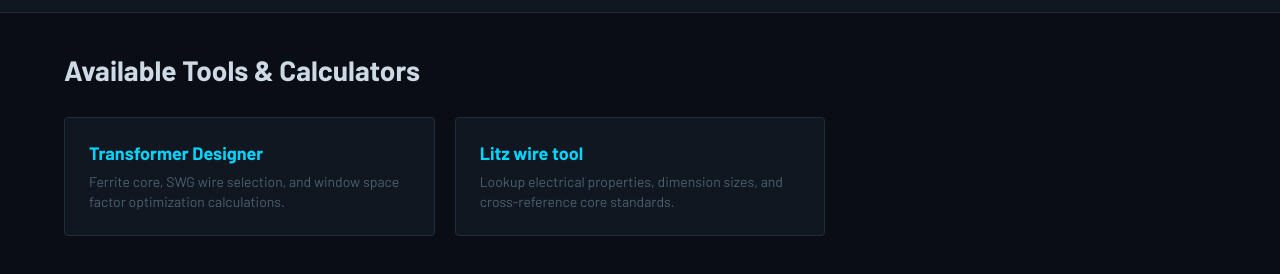
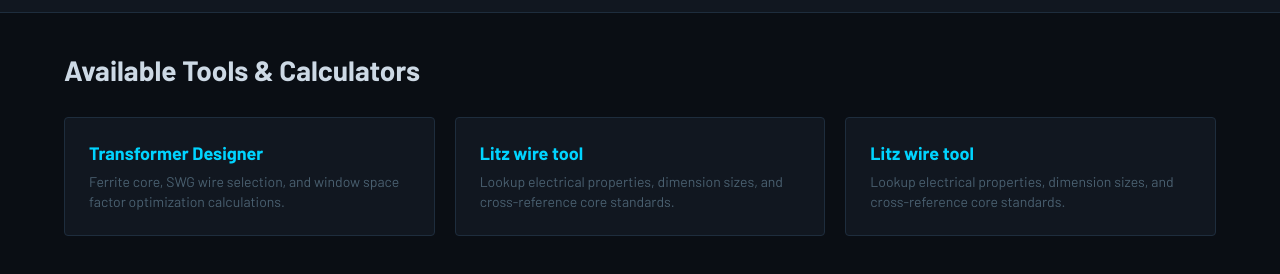
Before and after one commit to waniroman-i/Transformer_design_tool, a plain HTML site: page index.html in a window 1280 px wide. Shown: the part 40-314 px from the top of the page. Drawn offline with Linux system fonts and the light colour scheme.

Commit message:
Update index.html

```diff
--- a/index.html
+++ b/index.html
@@ -106,6 +106,14 @@
           <p>Lookup electrical properties, dimension sizes, and cross-reference core standards.</p>
         </div>
 
+        <div class="tool-card" onclick="loadTool('inductor-calc.html')">
+          <h3>Litz wire tool</h3>
+          <p>Lookup electrical properties, dimension sizes, and cross-reference core standards.</p>
+        </div>
+
+
+
+
       </div>
     </section>
 
```
